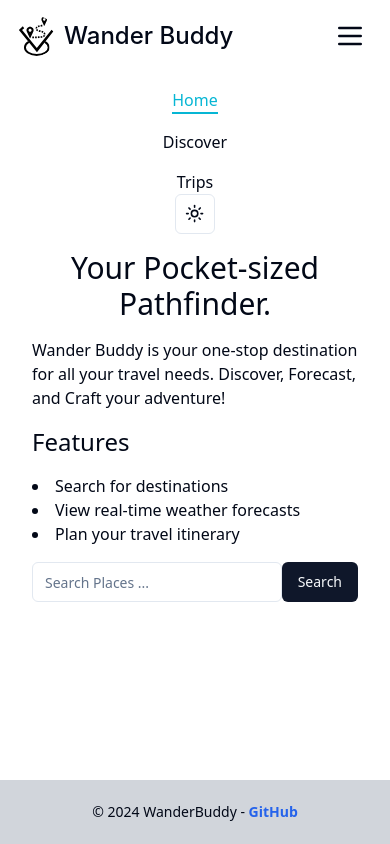
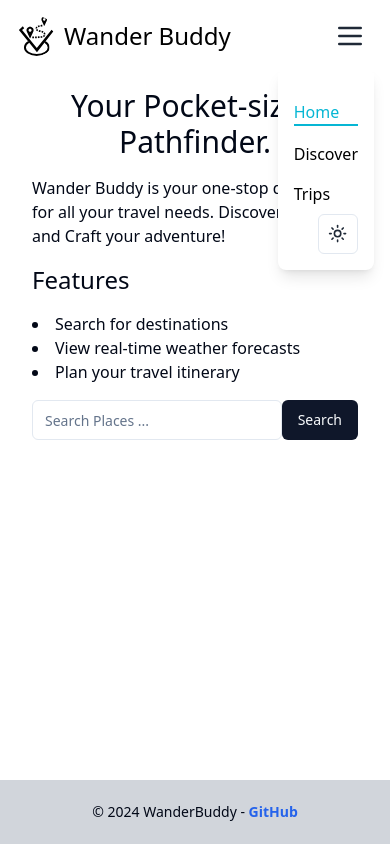
Before and after one commit to adelansari/wander-buddy, a React (Vite) app in the folder frontend/: page / in a window 390 px wide. Both pictures are taken after a click on the button 350 px from the left and 36 px from the top of the page. Built offline with nearby package versions, Linux system fonts and the light colour scheme.

Commit message:
Add responsive dropdown menu with styled dark mode support

```diff
--- a/frontend/package.json
+++ b/frontend/package.json
@@ -16,6 +16,8 @@
     "@radix-ui/react-slot": "^1.0.2",
     "@radix-ui/react-tabs": "^1.0.4",
     "@radix-ui/react-toast": "^1.1.5",
+    "@stitches/core": "^1.2.8",
+    "@stitches/react": "^1.2.8",
     "@tanstack/react-table": "^8.17.3",
     "axios": "^1.7.2",
     "class-variance-authority": "^0.7.0",
--- a/frontend/src/components/layouts/AppLayout.tsx
+++ b/frontend/src/components/layouts/AppLayout.tsx
@@ -1,6 +1,6 @@
 import { Outlet } from 'react-router-dom';
 import { Footer } from './Footer';
-import { NavMenu } from './NavMenu';
+import  NavMenu  from './NavMenu';
 
 interface Route {
   path: string;
--- a/frontend/src/components/layouts/NavMenu.tsx
+++ b/frontend/src/components/layouts/NavMenu.tsx
@@ -1,9 +1,9 @@
+import React, { useState } from 'react';
 import { useMatch } from 'react-router-dom';
+import { Menu } from 'lucide-react';
+import Logo from '@/assets/wander-app-logo-v1.svg';
 import { Avatar, AvatarFallback, AvatarImage } from '../ui/avatar';
 import { ModeToggle } from '../custom/themes/mode-toggle';
-import Logo from '@/assets/wander-app-logo-v1.svg';
-import { useState } from 'react';
-import { Menu } from 'lucide-react';
 
 interface Route {
   path: string;
@@ -14,23 +14,19 @@ interface NavMenuProps {
   routes: Route[];
 }
 
-export function NavMenu({ routes }: NavMenuProps) {
+const NavMenu: React.FC<NavMenuProps> = ({ routes }) => {
   const [isOpen, setIsOpen] = useState(false);
-  const matches = routes.map((route) => useMatch(route.path));
+  const matches = routes.map(route => useMatch(route.path));
 
   return (
-    <>
-      <nav className='relative flex justify-between items-center p-4'>
+    <nav className='relative flex justify-between items-center p-4 bg-white dark:bg-gray-900 text-gray-800 dark:text-white'>
       <div className='flex items-center'>
         <a href="/" className="flex items-center">
           <Avatar className='filter dark:invert'>
             <AvatarImage src={Logo} />
             <AvatarFallback>WB</AvatarFallback>
           </Avatar>
-            <span
-              className='ml-2 text-2xl font-medium'
-              style={{ fontFamily: 'Inter, sans-serif', fontSize: '24px' }}
-            >
+          <span className='ml-2 text-2xl font-medium text-black dark:text-white'>
             Wander Buddy
           </span>
         </a>
@@ -41,9 +37,7 @@ export function NavMenu({ routes }: NavMenuProps) {
             <a
               key={path}
               href={path}
-                className={`block mt-4 md:inline-block md:mt-0 mx-4 ${
-                  matches[index] ? 'text-cyan-500 border-b-2 border-cyan-500' : ''
-                }`}
+              className={`block mt-4 md:inline-block md:mt-0 mx-4 ${matches[index] ? 'text-cyan-500 border-b-2 border-cyan-500' : ''} text-black dark:text-white`}
             >
               {name}
             </a>
@@ -54,27 +48,31 @@ export function NavMenu({ routes }: NavMenuProps) {
         <div className='hidden md:flex'>
           <ModeToggle />
         </div>
-          <div className='md:hidden flex items-center'>
+        <div className='md:hidden flex items-center relative'>
           <button onClick={() => setIsOpen(!isOpen)} className='mr-2'>
             <Menu color='currentColor' size={32} />
           </button>
-          </div>
-        </div>
-      </nav>
-      <div className={`md:hidden ${isOpen ? 'flex' : 'hidden'} flex-col items-center`}>
+          {isOpen && (
+            <div className='absolute top-12 right-0 p-4 bg-white dark:bg-gray-900 text-gray-800 dark:text-white rounded-lg shadow-lg z-10'>
               {routes.map(({ path, name }, index) => (
                 <a
                   key={path}
                   href={path}
-            className={`block mt-4 md:inline-block md:mt-0 mx-4 ${
-              matches[index] ? 'text-cyan-500 border-b-2 border-cyan-500' : ''
-            }`}
+                  className={`block mt-4 ${matches[index] ? 'text-cyan-500 border-b-2 border-cyan-500' : ''} text-black dark:text-white`}
+                  onClick={() => setIsOpen(false)}
                 >
                   {name}
                 </a>
               ))}
-        {isOpen && <ModeToggle />}
+              <div className="flex justify-end mt-2">
+                <ModeToggle />
               </div>
-    </>
+            </div>
+          )}
+        </div>
+      </div>
+    </nav>
   );
-}
+};
+
+export default NavMenu;
```
Also changed, not shown: 1 other file (tests, documents, lock files or other folders). Lines whose indentation alone changed are shown as unchanged.
